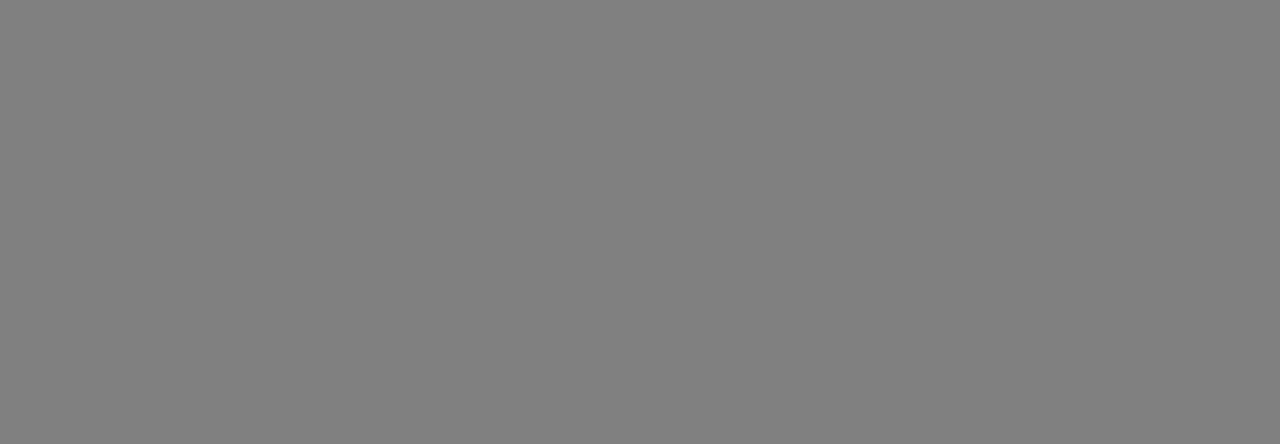
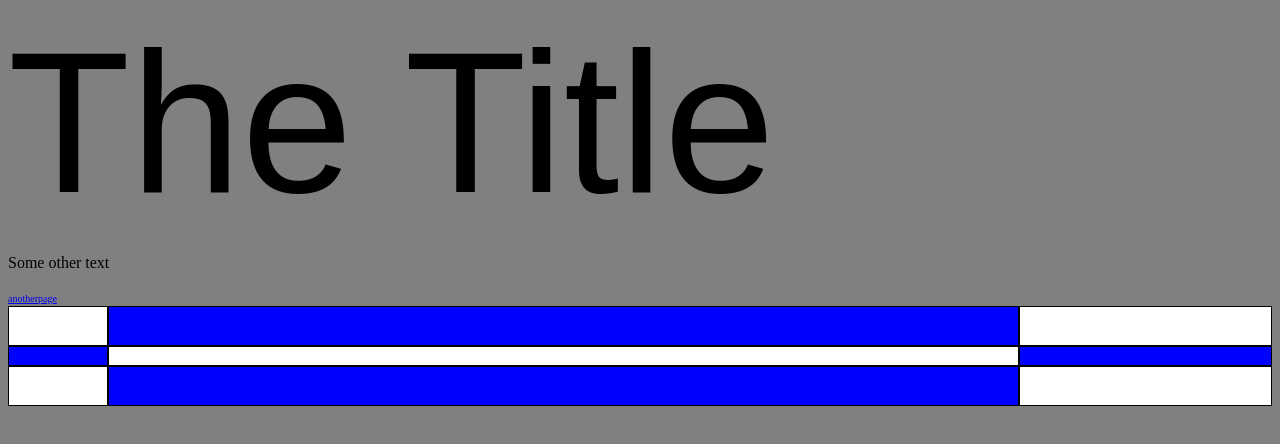
Before and after one commit to Xuejun-Pei/Assignment-3, a plain HTML site: page html-biuld/grid.html in a window 1280 px wide. Drawn offline with Linux system fonts and the light colour scheme.

Commit message:
changes today

```diff
--- a/html-biuld/css/gridsheet.css
+++ b/html-biuld/css/gridsheet.css
@@ -2,3 +2,33 @@ body{
 	background: grey
 
 }
+.Text{
+	font-size: 200px;
+	font-family:Arial;
+}
+
+a{font-size:10px;
+	font-color:orange;
+}
+
+a:hover{
+	text-decoration: none;
+	color:white;
+	transition: color 0.2s;
+
+}
+
+
+.XuejunsContainer{
+	background: orange;
+	display:grid;
+	grid-template-columns: 100px 3fr 20%;
+	grid-template-rows: 40% 20% 40%;
+	min-height: 100px;
+}
+.interior1{background: white;}
+.interior2{background: blue;}
+
+.interior1, .interior2{
+	border:1px solid #000;
+}
--- a/html-biuld/grid.html
+++ b/html-biuld/grid.html
@@ -5,6 +5,33 @@
 		<link rel="stylesheet"  href="css/gridsheet.css">
 	</head>
 	<body>
+		<div class= "Text">
+			The Title
+		</div>
+
+		<p>
+			Some other text
+
+		</p>
+
+		<a href="anotherpage.html">
+			anotherpage
+		</a>
+
+		<div class="XuejunsContainer">
+			<div class="interior1"></div>
+			<div class="interior2"></div>
+			<div class="interior1"></div>
+
+			<div class="interior2"></div>
+			<div class="interior1"></div>
+			<div class="interior2"></div>
+
+			<div class="interior1"></div>
+			<div class="interior2"></div>
+			<div class="interior1"></div>
+
+		</div>
 
 	</body>
 </html>
```
Also changed, not shown: html-biuld/anotherpage.html (added, +21 -0 lines).
